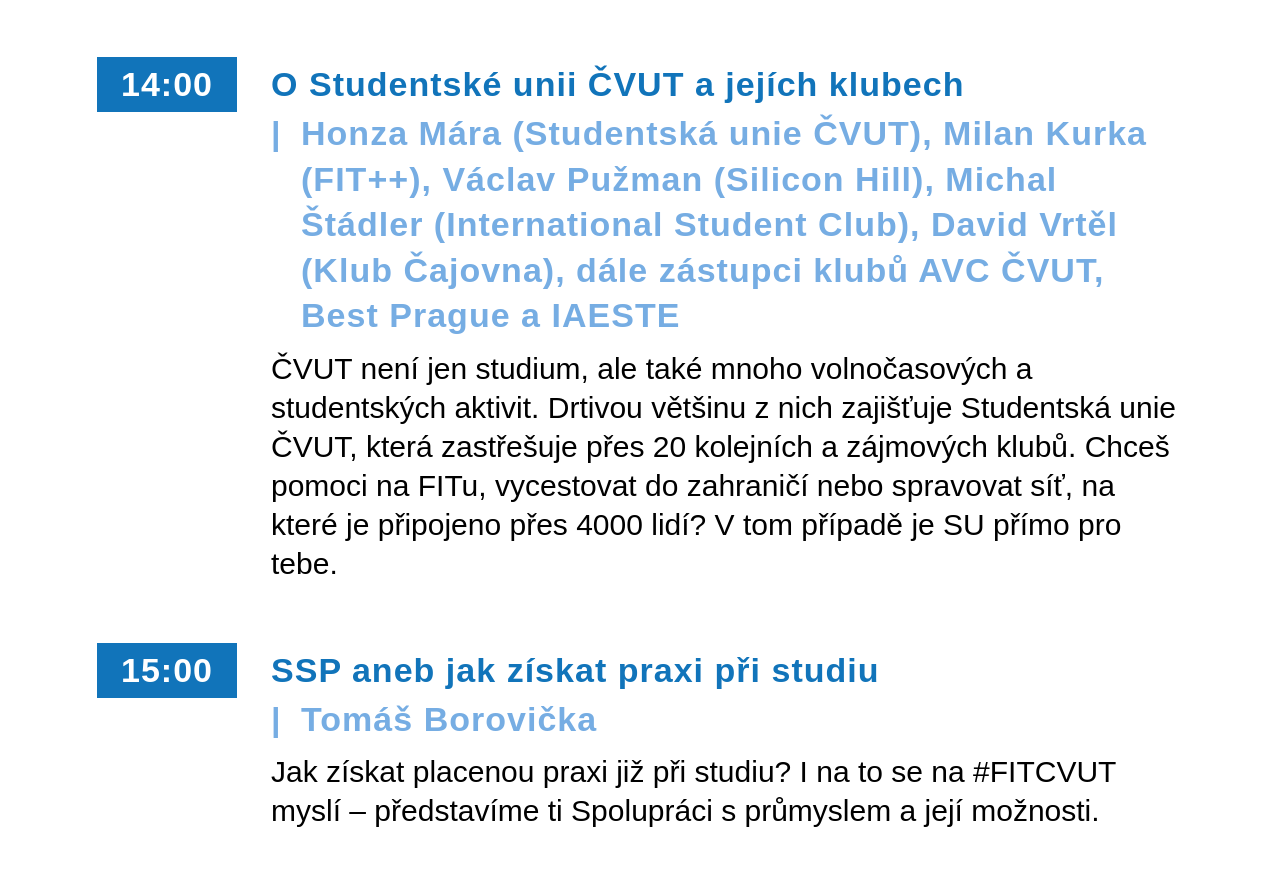
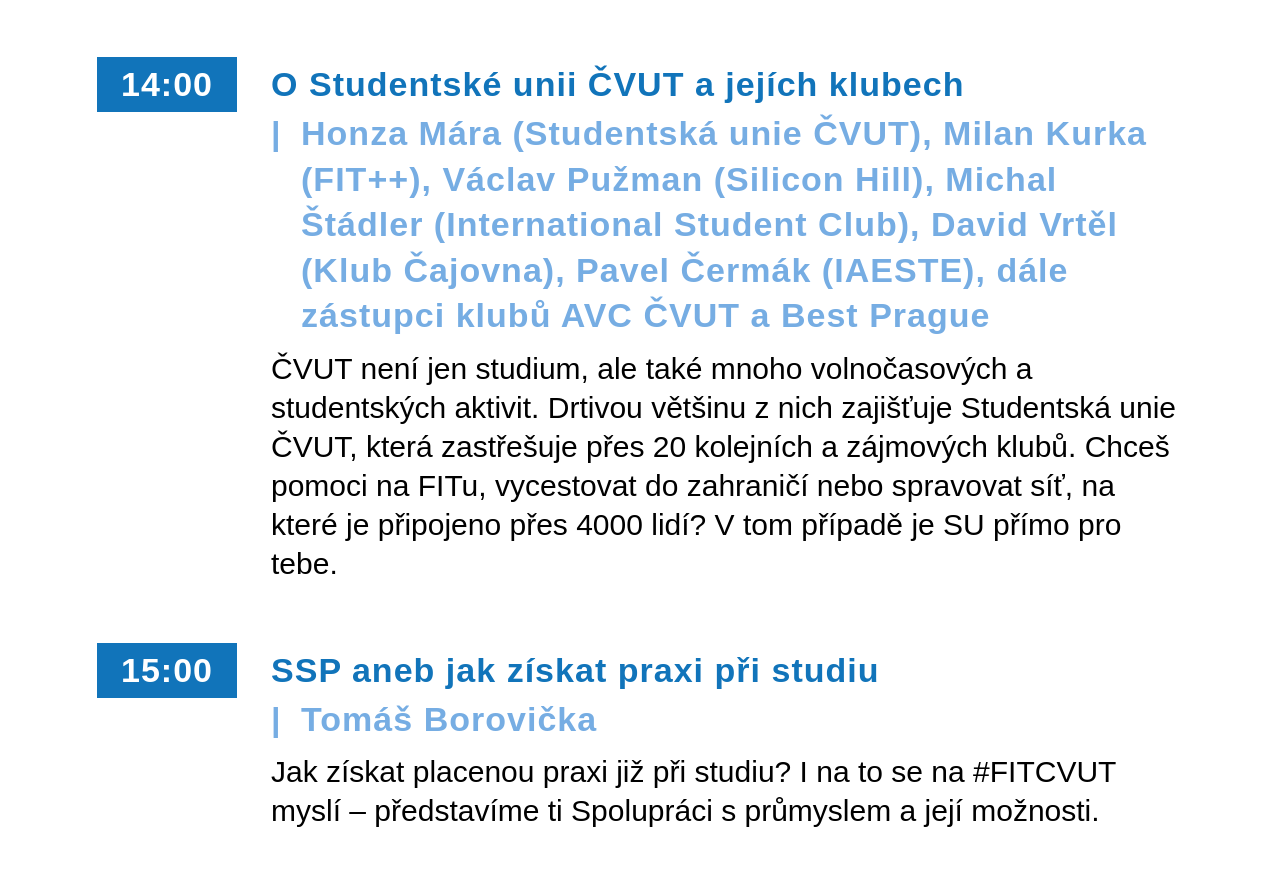
Before and after one commit to klubFITpp/Hello-FIT, a website built with webpack: page src/index.pug in a window 1280 px wide. Shown: the part 2975-3862 px from the top of the page. Built offline with nearby package versions, Linux system fonts and the light colour scheme; a web font is replaced by a local one.

Commit message:
edit speaker IAESTE

```diff
--- a/src/index.pug
+++ b/src/index.pug
@@ -82,7 +82,7 @@
                         h3
                             .program-item--time 14:00
                             .program-item--title O Studentské unii ČVUT a jejích klubech
-                            .program-item--host Honza Mára (Studentská unie  ČVUT),  Milan Kurka (FIT++), Václav Pužman (Silicon Hill), Michal Štádler (International Student Club), David Vrtěl (Klub Čajovna), dále zástupci klubů AVC ČVUT, Best Prague a IAESTE
+                            .program-item--host Honza Mára (Studentská unie  ČVUT),  Milan Kurka (FIT++), Václav Pužman (Silicon Hill), Michal Štádler (International Student Club), David Vrtěl (Klub Čajovna), Pavel Čermák (IAESTE), dále zástupci klubů AVC ČVUT a Best Prague
                         p.program-item--excerpt ČVUT není jen studium, ale také mnoho volnočasových a studentských aktivit. Drtivou většinu z nich zajišťuje Studentská unie ČVUT, která zastřešuje přes 20 kolejních a zájmových klubů. Chceš pomoci na FITu, vycestovat do zahraničí nebo spravovat síť, na které je připojeno přes 4000 lidí? V tom případě je SU přímo pro tebe.
 
 
```
